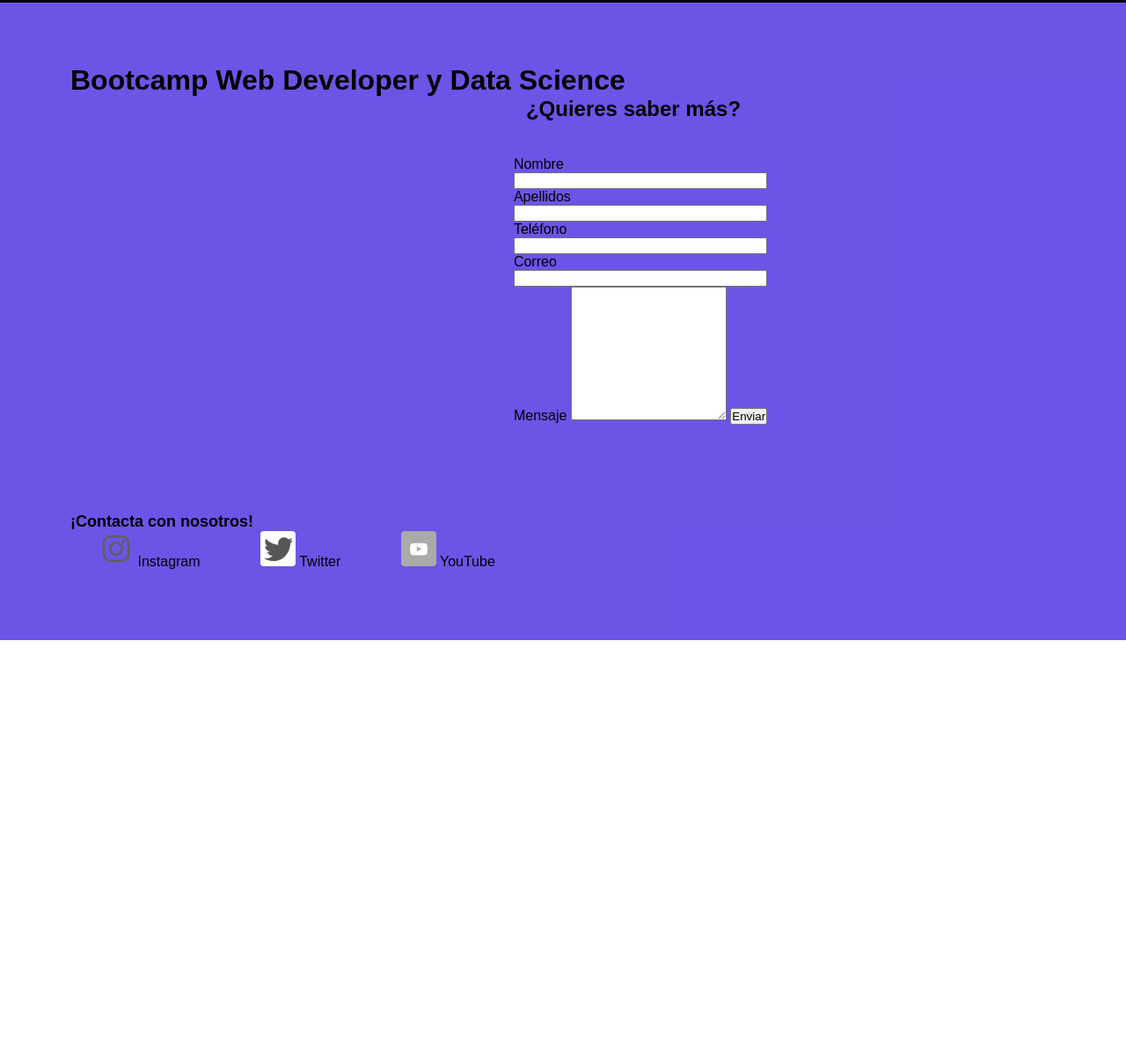
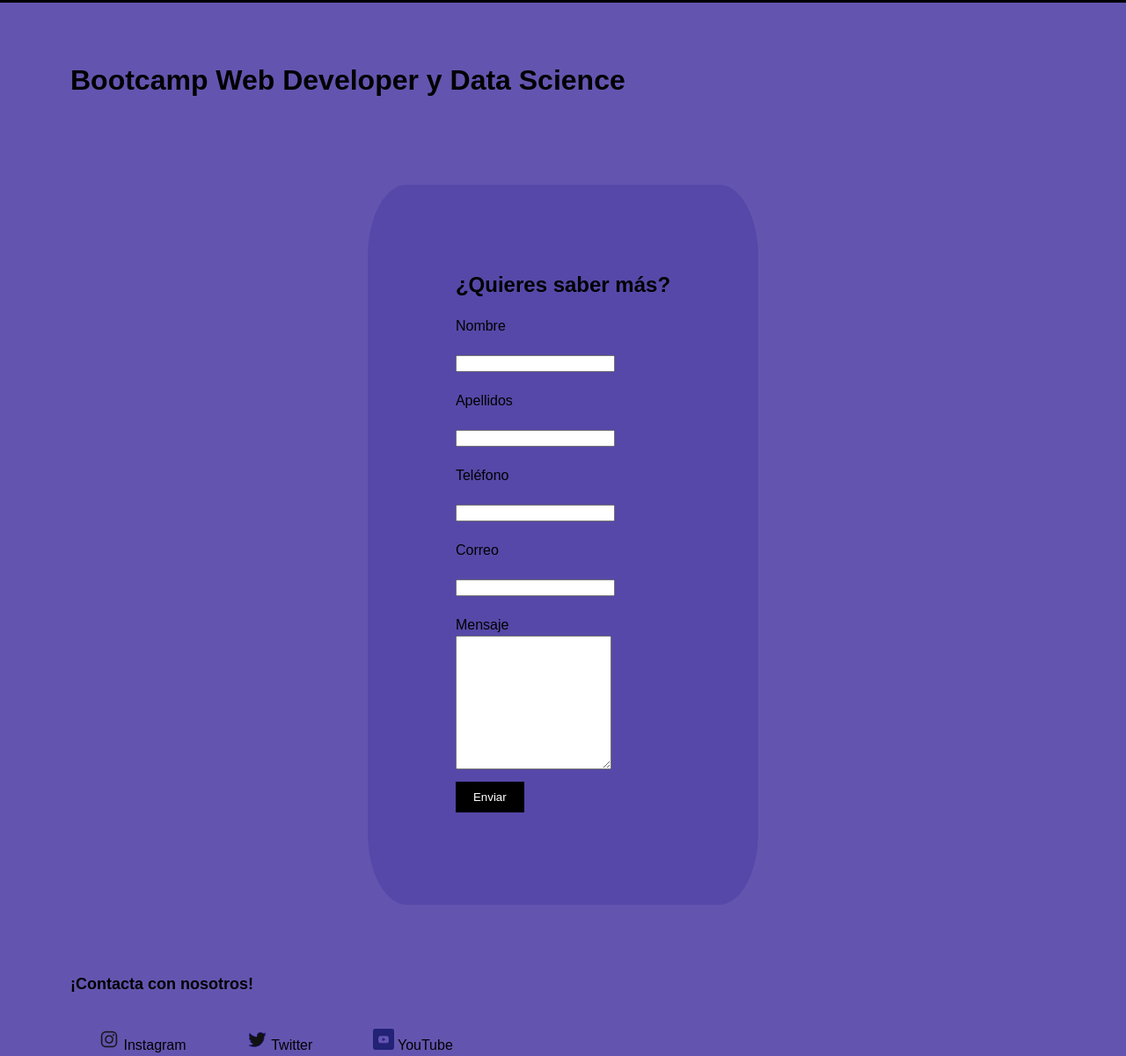
Before and after one commit to mapsasdepipsas/Maquetacion, a plain HTML site: page CodenotchWeb/contactoCodenotch.html in a window 1280 px wide. Shown: the part 157-1358 px from the top of the page at 88% size. Before the commit the page ends 885 px from the top, so only its background shows below. Drawn offline with Linux system fonts and the light colour scheme.

Commit message:
act. pag. contacto

```diff
--- a/CodenotchWeb/contactoCodenotch.css
+++ b/CodenotchWeb/contactoCodenotch.css
@@ -10,7 +10,7 @@
     margin: 0;
     padding: 0;
     font-family: Arial, Helvetica, sans-serif;
-    background-color: rgba(70, 43, 226, 0.801);
+    background-color: rgba(60, 43, 156, 0.801);
 }
 
     .nav{
@@ -56,27 +56,50 @@
         justify-content: space-around;
         }
 
-            .formulario h2{
-                text-align: center;
+        .formulario{
+            max-width: 600px;
+            margin: 0 auto; /*asi el formulario esta en el centro*/
+            margin-top: 100px;
+            padding: 100px;
+            background-color: rgba(83, 69, 167, 0.801);
+            border-radius: 10%;
+            display: flex;
+            flex-direction: column;
+            justify-content: center;
+          }
+
+            .formulario p{
+                font-size: 5vh;
+                display: flex;
+                flex-direction: column;
+                margin-left: 20vh;
                 margin-bottom: 20px;
                 margin-left: 20vh;
             }
 
-            .formulario form{
-                display: flex;
-                flex-direction: column;
-                padding-left: 20px;
-                padding: 20px;
-                border-radius: 5%;
-                margin-left: 22vh;
+            .formulario label,
+            .formulario input {
+              margin-bottom: 3px;
+              margin-top: 3vh;
+              margin-right: 10px;
+              display: flex;
+              flex-direction: column; /*asi cada input y label estan 1 debajo del otro*/
             }
 
-            .formulario1_1{
-                display: flex;
-                flex-direction: row;
-            }
+            .boton{
+            display: flex;
+            flex-direction: column;
+            align-items: center;
+            margin-top: 10px;
+            background-color: #000000;
+            color: white;
+            padding: 10px 20px;
+            border: none;
+            cursor: pointer;
+            margin-bottom: 5px;
+          }
 
-            .footer{
+            .footer.redes{
                 display: flex;
                 flex-direction: row;
                 background-color: whitesmoke;
@@ -97,9 +120,12 @@
                         text-decoration: none;
                         color: black;
                         margin: 4vh;
+                        margin-top: 5vh;
                     }
 
                     .redes img{
-                        width: 5vh;
+                        width: 3vh;
                         border-radius: 10%;
+                        margin-top: 5vh;
+                        mix-blend-mode: color-burn;
                     }
--- a/CodenotchWeb/contactoCodenotch.html
+++ b/CodenotchWeb/contactoCodenotch.html
@@ -38,22 +38,18 @@
                     <label for="correo">Correo</label>
                     <input type="email" name="email" id="email" required>
 
+                    <label for="mensaje">Mensaje</label>
+                    <textarea name="mensaje" id="mensaje" cols="20" rows="10"></textarea>
 
+                    <button class="boton" type="submit">Enviar</button>
+                </form>
 
-                    <div class="formulario1.1">
-                        <form>
-                            <label for="mensaje">Mensaje</label>
-                            <textarea name="mensaje" id="mensaje" cols="20" rows="10"></textarea>
-
-                            <button type="submit">Enviar</button>
-                        </form>
-                    </div>
             </div>
 
         </div>
         <footer>
 
-    <div class="redes">
+    <footer class="redes">
         <p>¡Contacta con nosotros!</p>
 
         <a href="https://www.instagram.com/codenotchmad/?hl=en">
@@ -67,7 +63,7 @@
         <a href="https://www.youtube.com/channel/UC-WbTwDeSmNaEr11ag3YZbw/playlists?view=1">
             <img src="94b75c1764e5831e31fd337071fb2c49.ico">
         YouTube</a>
-    </div>
+        </footer>
     </div>
 </div>
 
```
